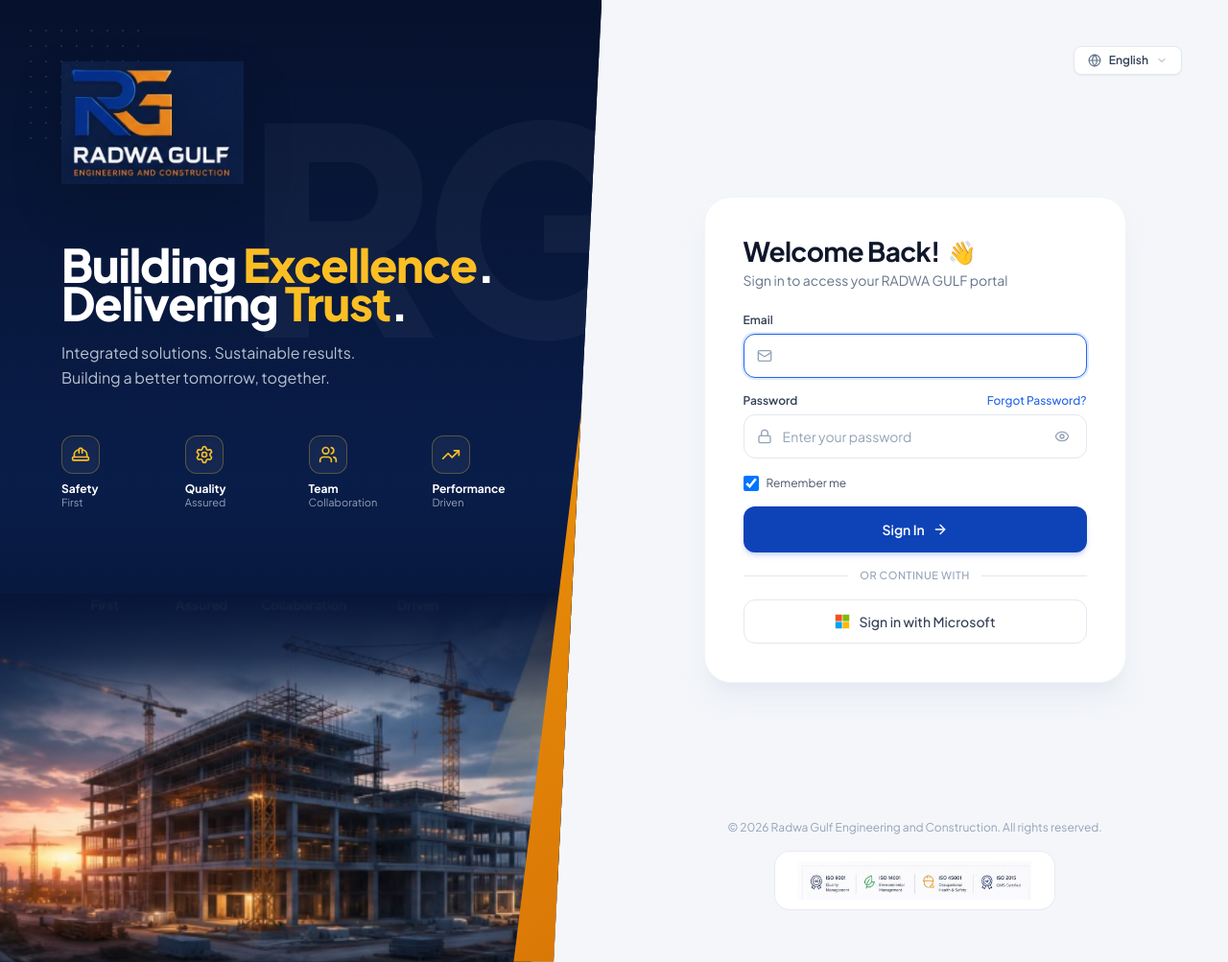
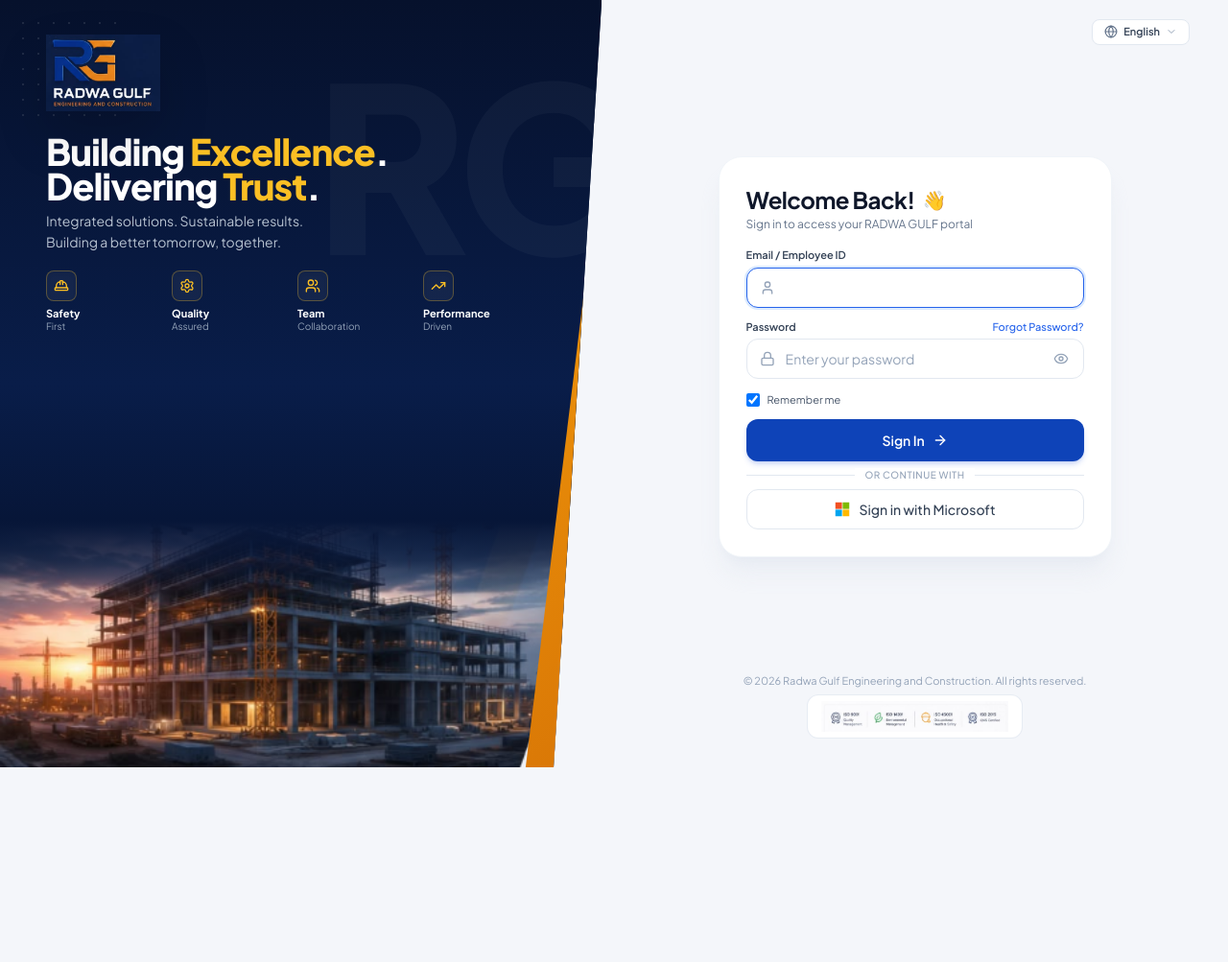
Before and after one commit to sonamolcm/radwa, a Django app: page / in a window 1280 px wide. Shown: the whole page at 96% size. After the commit the page ends 800 px from the top, so only its background shows below. Run offline with Django 5.2, Linux system fonts and the light colour scheme; some libraries are stand-ins or nearby versions.

Commit message:
Fit login page into full viewport height without scrolling

```diff
--- a/radwa/templates/core/login.html
+++ b/radwa/templates/core/login.html
@@ -76,103 +76,103 @@
       }
     </style>
 </head>
-<body class="min-h-screen w-full bg-[#f4f6fa] text-slate-800 antialiased selection:bg-blue-600 selection:text-white flex flex-col justify-between">
+<body class="h-screen w-full bg-[#f4f6fa] text-slate-800 antialiased selection:bg-blue-600 selection:text-white overflow-hidden">
 
-    <div class="min-h-screen w-full flex flex-col lg:flex-row relative">
+    <div class="h-screen w-full flex flex-col lg:flex-row relative overflow-hidden">
 
         <!-- ================================================================= -->
         <!-- LEFT PANEL: DRAMATIC NAVY BRANDING & SUNSET CONSTRUCTION HERO      -->
         <!-- ================================================================= -->
-        <div class="w-full lg:w-[48%] xl:w-[49%] bg-[#071638] text-white flex flex-col justify-between relative overflow-hidden diagonal-cut z-10 shrink-0">
+        <div class="w-full lg:w-[48%] xl:w-[49%] h-full bg-[#071638] text-white flex flex-col justify-between relative overflow-hidden diagonal-cut z-10 shrink-0">
 
             <!-- Deep Navy Gradient Overlays -->
             <div class="absolute inset-0 bg-gradient-to-b from-[#06112c] via-[#091d49] to-[#030919] z-0"></div>
 
             <!-- Dot Grid Accent (Top Left) -->
-            <div class="absolute top-6 left-6 w-32 h-32 bg-dot-pattern opacity-40 z-0 pointer-events-none"></div>
+            <div class="absolute top-4 left-4 w-28 h-28 bg-dot-pattern opacity-40 z-0 pointer-events-none"></div>
 
             <!-- Giant Watermark "RG" in Background -->
-            <div class="absolute top-20 right-[-40px] text-[240px] xl:text-[300px] font-black text-white/[0.035] select-none pointer-events-none leading-none z-0 tracking-tighter">
+            <div class="absolute top-12 right-[-30px] text-[200px] xl:text-[240px] font-black text-white/[0.035] select-none pointer-events-none leading-none z-0 tracking-tighter">
                 RG
             </div>
 
             <!-- Top Content Container -->
-            <div class="relative z-10 p-8 sm:p-12 lg:p-14 xl:p-16 flex-1 flex flex-col justify-start">
+            <div class="relative z-10 px-6 pt-6 sm:px-10 sm:pt-8 lg:px-12 lg:pt-9 flex flex-col justify-start">
 
                 <!-- Brand Logo: Exact 3D Metallic Radwa Gulf Emblem from Reference Design -->
                 <div class="flex items-center">
                     <img
                         src="{% static 'images/radwa_3d_logo.png' %}"
                         alt="Radwa Gulf - Engineering and Construction"
-                        class="h-24 sm:h-28 lg:h-32 w-auto object-contain drop-shadow-2xl"
+                        class="h-16 sm:h-20 lg:h-22 w-auto object-contain drop-shadow-2xl"
                     />
                 </div>
 
                 <!-- Hero Headline -->
-                <div class="mt-12 sm:mt-16">
-                    <h1 class="text-3xl sm:text-4xl lg:text-[44px] xl:text-[48px] font-extrabold text-white leading-[1.15] tracking-tight">
+                <div class="mt-4 sm:mt-6">
+                    <h1 class="text-2xl sm:text-3xl lg:text-[34px] xl:text-[38px] font-extrabold text-white leading-[1.15] tracking-tight">
                         Building <span class="text-amber-400">Excellence</span>.<br/>
                         Delivering <span class="text-amber-400">Trust</span>.
                     </h1>
-                    <div class="mt-5 text-sm sm:text-base text-slate-300/90 font-normal leading-relaxed max-w-lg">
+                    <div class="mt-2 text-xs sm:text-sm text-slate-300/90 font-normal leading-relaxed max-w-md">
                         <p>Integrated solutions. Sustainable results.</p>
                         <p class="mt-0.5">Building a better tomorrow, together.</p>
                     </div>
                 </div>
 
                 <!-- 4 Core Pillars Badges -->
-                <div class="mt-10 sm:mt-12 grid grid-cols-2 sm:grid-cols-4 gap-4 max-w-xl">
+                <div class="mt-4 sm:mt-5 grid grid-cols-2 sm:grid-cols-4 gap-3 max-w-lg">
                     <!-- Pillar 1 -->
-                    <div class="flex flex-col items-start gap-2">
-                        <div class="w-10 h-10 rounded-xl bg-white/5 border border-amber-400/30 flex items-center justify-center text-amber-400 shadow-inner">
-                            <i data-lucide="hard-hat" class="w-5 h-5"></i>
+                    <div class="flex flex-col items-start gap-1.5">
+                        <div class="w-8 h-8 rounded-lg bg-white/5 border border-amber-400/30 flex items-center justify-center text-amber-400 shadow-inner">
+                            <i data-lucide="hard-hat" class="w-4 h-4"></i>
                         </div>
-                        <div class="text-xs leading-tight">
+                        <div class="text-[11px] leading-tight">
                             <div class="font-bold text-white">Safety</div>
-                            <div class="text-slate-400 text-[11px]">First</div>
+                            <div class="text-slate-400 text-[10px]">First</div>
                         </div>
                     </div>
 
                     <!-- Pillar 2 -->
-                    <div class="flex flex-col items-start gap-2">
-                        <div class="w-10 h-10 rounded-xl bg-white/5 border border-amber-400/30 flex items-center justify-center text-amber-400 shadow-inner">
-                            <i data-lucide="settings" class="w-5 h-5"></i>
+                    <div class="flex flex-col items-start gap-1.5">
+                        <div class="w-8 h-8 rounded-lg bg-white/5 border border-amber-400/30 flex items-center justify-center text-amber-400 shadow-inner">
+                            <i data-lucide="settings" class="w-4 h-4"></i>
                         </div>
-                        <div class="text-xs leading-tight">
+                        <div class="text-[11px] leading-tight">
                             <div class="font-bold text-white">Quality</div>
-                            <div class="text-slate-400 text-[11px]">Assured</div>
+                            <div class="text-slate-400 text-[10px]">Assured</div>
                         </div>
                     </div>
 
                     <!-- Pillar 3 -->
-                    <div class="flex flex-col items-start gap-2">
-                        <div class="w-10 h-10 rounded-xl bg-white/5 border border-amber-400/30 flex items-center justify-center text-amber-400 shadow-inner">
-                            <i data-lucide="users" class="w-5 h-5"></i>
+                    <div class="flex flex-col items-start gap-1.5">
+                        <div class="w-8 h-8 rounded-lg bg-white/5 border border-amber-400/30 flex items-center justify-center text-amber-400 shadow-inner">
+                            <i data-lucide="users" class="w-4 h-4"></i>
                         </div>
-                        <div class="text-xs leading-tight">
+                        <div class="text-[11px] leading-tight">
                             <div class="font-bold text-white">Team</div>
-                            <div class="text-slate-400 text-[11px]">Collaboration</div>
+                            <div class="text-slate-400 text-[10px]">Collaboration</div>
                         </div>
                     </div>
 
                     <!-- Pillar 4 -->
-                    <div class="flex flex-col items-start gap-2">
-                        <div class="w-10 h-10 rounded-xl bg-white/5 border border-amber-400/30 flex items-center justify-center text-amber-400 shadow-inner">
-                            <i data-lucide="trending-up" class="w-5 h-5"></i>
+                    <div class="flex flex-col items-start gap-1.5">
+                        <div class="w-8 h-8 rounded-lg bg-white/5 border border-amber-400/30 flex items-center justify-center text-amber-400 shadow-inner">
+                            <i data-lucide="trending-up" class="w-4 h-4"></i>
                         </div>
-                        <div class="text-xs leading-tight">
+                        <div class="text-[11px] leading-tight">
                             <div class="font-bold text-white">Performance</div>
-                            <div class="text-slate-400 text-[11px]">Driven</div>
+                            <div class="text-slate-400 text-[10px]">Driven</div>
                         </div>
                     </div>
                 </div>
 
             </div>
 
-            <!-- Bottom Sunset Construction Site Image Area -->
-            <div class="relative w-full h-72 sm:h-80 lg:h-96 mt-6 z-10 overflow-hidden">
+            <!-- Bottom Sunset Construction Site Image Area (Fitted to viewport) -->
+            <div class="relative w-full h-44 sm:h-52 lg:h-64 mt-auto z-10 overflow-hidden shrink-0">
                 <!-- Fade-in Gradient over top of image -->
-                <div class="absolute inset-x-0 top-0 h-32 bg-gradient-to-b from-[#071638] via-[#071638]/70 to-transparent z-10 pointer-events-none"></div>
+                <div class="absolute inset-x-0 top-0 h-20 bg-gradient-to-b from-[#071638] via-[#071638]/70 to-transparent z-10 pointer-events-none"></div>
                 <!-- Hero Construction Image from Reference Mockup -->
                 <img
                     src="/static/images/construction_site_ref.png"
@@ -189,11 +189,11 @@
         <!-- ================================================================= -->
         <!-- RIGHT PANEL: CLEAN FLOATING SIGN-IN CARD & ENTERPRISE COMPLIANCE   -->
         <!-- ================================================================= -->
-        <div class="w-full lg:w-[52%] xl:w-[51%] bg-[#f4f6fa] flex flex-col justify-between items-center p-6 sm:p-10 lg:p-12 relative z-0">
+        <div class="w-full lg:w-[52%] xl:w-[51%] h-full bg-[#f4f6fa] flex flex-col justify-between items-center px-4 py-3 sm:px-8 sm:py-4 lg:px-10 lg:py-5 relative z-0 overflow-y-auto lg:overflow-hidden">
 
             <!-- Top Language Selector -->
-            <div class="w-full flex justify-end">
-                <button type="button" class="inline-flex items-center gap-2 px-3.5 py-1.5 rounded-lg border border-slate-200 bg-white text-xs font-semibold text-slate-700 shadow-sm hover:bg-slate-50 hover:border-slate-300 transition cursor-pointer">
+            <div class="w-full flex justify-end shrink-0">
+                <button type="button" class="inline-flex items-center gap-1.5 px-3 py-1 rounded-lg border border-slate-200 bg-white text-[11px] font-semibold text-slate-700 shadow-xs hover:bg-slate-50 hover:border-slate-300 transition cursor-pointer">
                     <i data-lucide="globe" class="w-3.5 h-3.5 text-slate-500"></i>
                     <span>English</span>
                     <i data-lucide="chevron-down" class="w-3 h-3 text-slate-400"></i>
@@ -201,25 +201,25 @@
             </div>
 
             <!-- Main Floating Authentication Card -->
-            <div class="w-full max-w-[440px] my-auto py-6 sm:py-8">
+            <div class="w-full max-w-[410px] my-auto py-2">
 
-                <div class="bg-white rounded-[28px] p-8 sm:p-10 shadow-xl shadow-slate-200/70 border border-slate-100 transition-all">
+                <div class="bg-white rounded-[24px] p-6 sm:p-7 shadow-xl shadow-slate-200/60 border border-slate-100 transition-all">
 
                     <!-- Card Header -->
-                    <div class="mb-6">
-                        <h2 class="text-2xl sm:text-[28px] font-bold text-slate-900 tracking-tight flex items-center gap-2">
+                    <div class="mb-4">
+                        <h2 class="text-xl sm:text-2xl font-bold text-slate-900 tracking-tight flex items-center gap-2">
                             <span>Welcome Back!</span>
-                            <span class="text-2xl">👋</span>
+                            <span class="text-xl">👋</span>
                         </h2>
-                        <p class="text-xs sm:text-sm text-slate-500 mt-1">
+                        <p class="text-xs text-slate-500 mt-0.5">
                             Sign in to access your RADWA GULF portal
                         </p>
                     </div>
 
                     <!-- Error Alert Box: Clean, High-Contrast Red Alert -->
-                    <div id="loginErrorMessage" class="hidden mb-5 p-3.5 rounded-2xl bg-gradient-to-r from-red-600 via-rose-600 to-red-600 text-white text-xs flex items-center gap-3 shadow-xl shadow-red-600/25 border border-red-400/50 transition-all duration-300">
-                        <div class="w-7 h-7 rounded-xl bg-white/20 border border-white/30 flex items-center justify-center shrink-0">
-                            <i data-lucide="alert-triangle" class="w-4 h-4 text-white"></i>
+                    <div id="loginErrorMessage" class="hidden mb-3.5 p-2.5 rounded-xl bg-gradient-to-r from-red-600 via-rose-600 to-red-600 text-white text-xs flex items-center gap-2.5 shadow-md shadow-red-600/25 border border-red-400/50 transition-all duration-300">
+                        <div class="w-6 h-6 rounded-lg bg-white/20 border border-white/30 flex items-center justify-center shrink-0">
+                            <i data-lucide="alert-triangle" class="w-3.5 h-3.5 text-white"></i>
                         </div>
                         <div class="flex-1 text-left">
                             <span id="loginErrorText" class="font-semibold text-white text-xs tracking-wide">Invalid email or password</span>
@@ -227,36 +227,36 @@
                     </div>
 
                     <!-- Sign In Form -->
-                    <form onsubmit="handleExecuteSignIn(event)" class="space-y-4">
+                    <form onsubmit="handleExecuteSignIn(event)" class="space-y-3">
 
                         <!-- Email Field -->
                         <div>
-                            <label class="block text-xs font-semibold text-slate-700 mb-1.5">
-                                Email
+                            <label class="block text-[11px] font-semibold text-slate-700 mb-1">
+                                Email / Employee ID
                             </label>
                             <div class="relative flex items-center">
-                                <i data-lucide="mail" class="w-4 h-4 text-slate-400 absolute left-3.5 pointer-events-none"></i>
+                                <i data-lucide="user" class="w-4 h-4 text-slate-400 absolute left-3.5 pointer-events-none"></i>
                                 <input
                                     type="text"
                                     id="loginEmailInput"
                                     placeholder=""
                                     required
                                     autocomplete="username"
-                                    class="w-full bg-white border border-slate-200 focus:border-blue-600 focus:ring-2 focus:ring-blue-100 focus:outline-none rounded-xl text-xs sm:text-sm text-slate-900 placeholder-slate-400 pl-10 pr-4 py-3 transition shadow-2xs"
+                                    class="w-full bg-white border border-slate-200 focus:border-blue-600 focus:ring-2 focus:ring-blue-100 focus:outline-none rounded-xl text-xs sm:text-sm text-slate-900 placeholder-slate-400 pl-10 pr-3.5 py-2.5 transition shadow-2xs"
                                 />
                             </div>
                         </div>
 
                         <!-- Password Field -->
                         <div>
-                            <div class="flex items-center justify-between mb-1.5">
-                                <label class="block text-xs font-semibold text-slate-700">
+                            <div class="flex items-center justify-between mb-1">
+                                <label class="block text-[11px] font-semibold text-slate-700">
                                     Password
                                 </label>
                                 <button
                                     type="button"
                                     onclick="handleForgotPassword()"
-                                    class="text-xs text-blue-600 hover:text-blue-700 font-medium transition cursor-pointer"
+                                    class="text-[11px] text-blue-600 hover:text-blue-700 font-medium transition cursor-pointer"
                                 >
                                     Forgot Password?
                                 </button>
@@ -269,12 +269,12 @@
                                     placeholder="Enter your password"
                                     required
                                     autocomplete="current-password"
-                                    class="w-full bg-white border border-slate-200 focus:border-blue-600 focus:ring-2 focus:ring-blue-100 focus:outline-none rounded-xl text-xs sm:text-sm text-slate-900 placeholder-slate-400 pl-10 pr-10 py-3 transition shadow-2xs"
+                                    class="w-full bg-white border border-slate-200 focus:border-blue-600 focus:ring-2 focus:ring-blue-100 focus:outline-none rounded-xl text-xs sm:text-sm text-slate-900 placeholder-slate-400 pl-10 pr-9 py-2.5 transition shadow-2xs"
                                 />
                                 <button
                                     type="button"
                                     onclick="togglePasswordVisibility('loginPasswordInput', 'pwdToggleIcon')"
-                                    class="absolute right-3.5 text-slate-400 hover:text-slate-600 transition cursor-pointer p-1"
+                                    class="absolute right-3 text-slate-400 hover:text-slate-600 transition cursor-pointer p-1"
                                     title="Toggle Password"
                                 >
                                     <i data-lucide="eye" id="pwdToggleIcon" class="w-4 h-4"></i>
@@ -289,9 +289,9 @@
                                     type="checkbox"
                                     id="rememberMeCheckbox"
                                     checked
-                                    class="w-4 h-4 rounded border-slate-300 text-blue-600 focus:ring-blue-500 cursor-pointer"
+                                    class="w-3.5 h-3.5 rounded border-slate-300 text-blue-600 focus:ring-blue-500 cursor-pointer"
                                 />
-                                <span class="font-normal text-slate-600">Remember me</span>
+                                <span class="font-normal text-slate-600 text-[11px]">Remember me</span>
                             </label>
                         </div>
 
@@ -299,7 +299,7 @@
                         <button
                             type="submit"
                             id="signInSubmitBtn"
-                            class="w-full py-3.5 px-6 rounded-xl bg-[#0e43b8] hover:bg-[#0a3597] text-white font-semibold text-sm transition duration-200 shadow-md shadow-blue-700/20 cursor-pointer flex items-center justify-center gap-2 active:scale-[0.99] mt-3"
+                            class="w-full py-2.5 sm:py-3 px-5 rounded-xl bg-[#0e43b8] hover:bg-[#0a3597] text-white font-semibold text-xs sm:text-sm transition duration-200 shadow-md shadow-blue-700/20 cursor-pointer flex items-center justify-center gap-2 active:scale-[0.99] mt-2"
                         >
                             <span>Sign In</span>
                             <i data-lucide="arrow-right" class="w-4 h-4"></i>
@@ -307,9 +307,9 @@
                     </form>
 
                     <!-- "or continue with" Divider -->
-                    <div class="relative flex items-center justify-center my-6">
+                    <div class="relative flex items-center justify-center my-3.5">
                         <div class="border-t border-slate-200 w-full"></div>
-                        <span class="bg-white px-3 text-[11px] font-medium text-slate-400 uppercase tracking-wider absolute">
+                        <span class="bg-white px-2.5 text-[10px] font-medium text-slate-400 uppercase tracking-wider absolute">
                             or continue with
                         </span>
                     </div>
@@ -318,7 +318,7 @@
                     <button
                         type="button"
                         onclick="handleMicrosoftSignIn()"
-                        class="w-full py-3 px-4 rounded-xl border border-slate-200 bg-white hover:bg-slate-50 text-slate-700 font-medium text-xs sm:text-sm transition shadow-2xs flex items-center justify-center gap-2.5 cursor-pointer"
+                        class="w-full py-2.5 px-3.5 rounded-xl border border-slate-200 bg-white hover:bg-slate-50 text-slate-700 font-medium text-xs sm:text-sm transition shadow-2xs flex items-center justify-center gap-2.5 cursor-pointer"
                     >
                         <!-- Official Microsoft 4-Color Grid Icon -->
                         <svg class="w-4 h-4 shrink-0" viewBox="0 0 21 21" fill="none" xmlns="http://www.w3.org/2000/svg">
@@ -334,23 +334,21 @@
 
             </div>
 
-            <!-- Footer & ISO Certifications -->
-            <div class="w-full max-w-[560px] text-center space-y-4 pt-4">
+            <!-- Footer & ISO Certifications (Non-scrolling bottom) -->
+            <div class="w-full max-w-[500px] text-center space-y-1.5 pt-1 pb-1 shrink-0">
 
-                <p class="text-xs text-slate-400 font-normal">
+                <p class="text-[11px] text-slate-400 font-normal">
                     &copy; 2026 Radwa Gulf Engineering and Construction. All rights reserved.
                 </p>
 
                 <!-- 4 ISO Certification Badges Card from Reference Design -->
-                <div class="bg-white rounded-2xl py-2.5 px-4 sm:px-6 shadow-xs border border-slate-200/80 inline-block max-w-full">
+                <div class="bg-white rounded-xl py-1.5 px-3.5 shadow-2xs border border-slate-200/80 inline-block max-w-full">
                     <img
                         src="{% static 'images/iso_badges_ref.png' %}"
                         alt="ISO 9001 Quality, ISO 14001 Environmental, ISO 45001 Health & Safety, ISO 2015 QMS Certified"
-                        class="h-8 sm:h-10 w-auto object-contain mx-auto"
+                        class="h-7 sm:h-8 w-auto object-contain mx-auto"
                     />
                 </div>
-
-            </div>
 
         </div>
 
```
Also changed, not shown: templates/core/login.html (+67 -69 lines).
